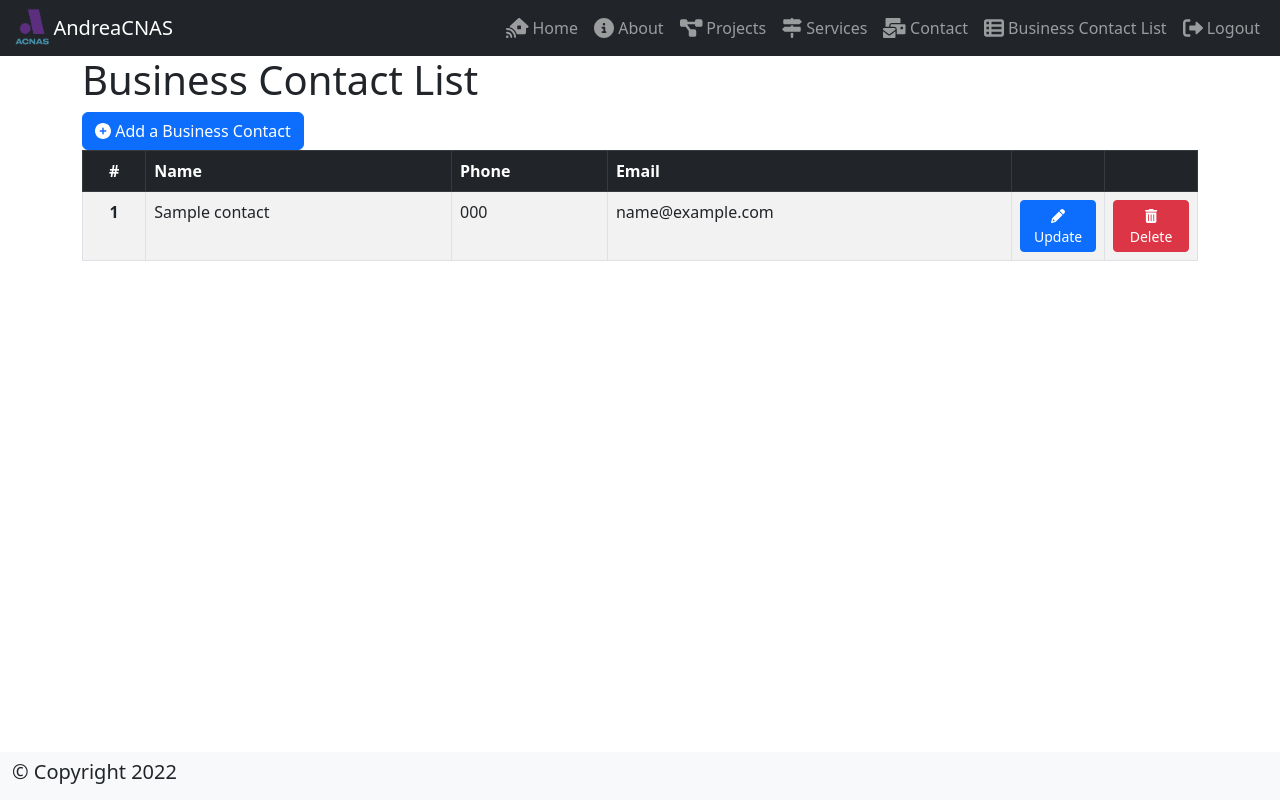
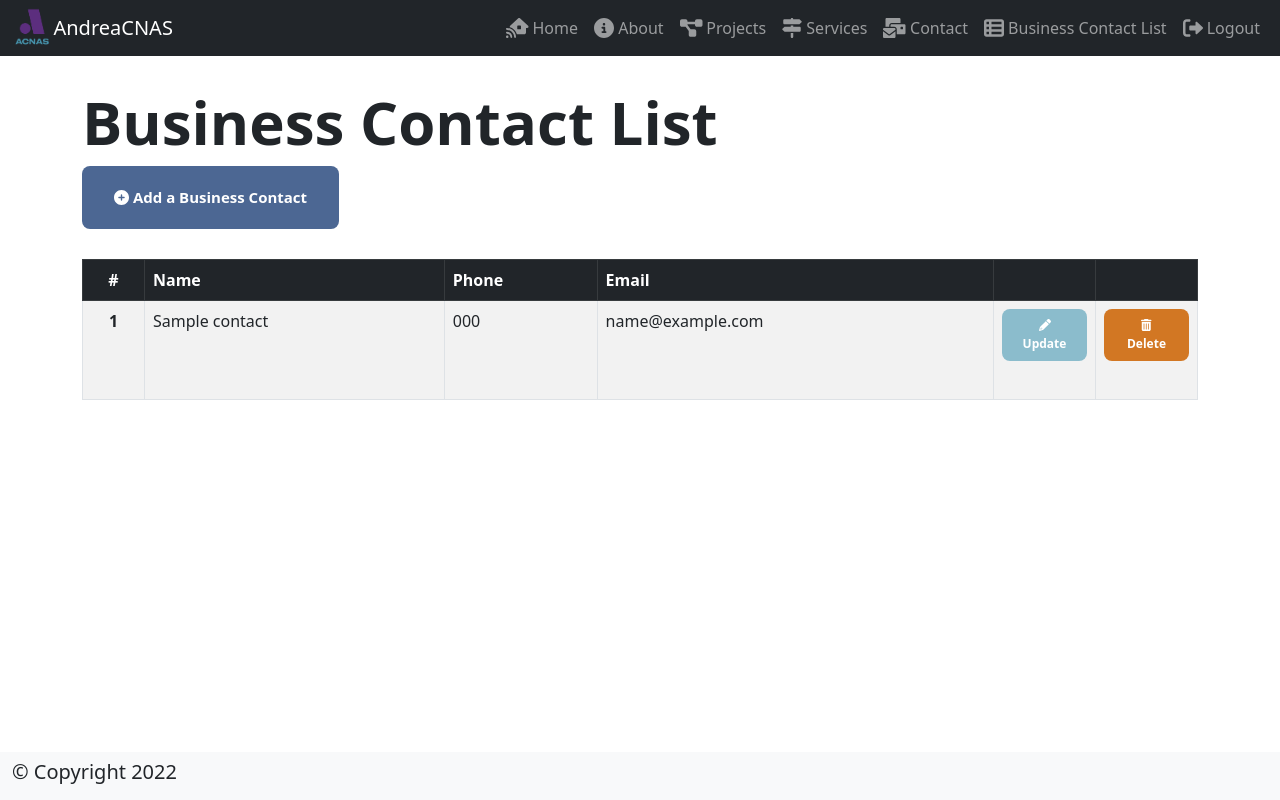
Before and after one commit to Andreacnas/COMP229-Assignment2, a Node server app: page /contacts-list in a window 1280 px wide. Run offline with Node 20, Linux system fonts and the light colour scheme; a user stored in the database is signed in; tables that the repository leaves empty hold one stand-in row (values such as "Sample post"); some libraries are stand-ins or nearby versions.

Commit message:
added css to list ejs file

```diff
--- a/app/views/content/contacts/list.ejs
+++ b/app/views/content/contacts/list.ejs
@@ -1,10 +1,13 @@
 <!-- Name: Andrea Cavalcanti Nascimento | Student Number: 301250129
 Date: Oct 21th, 2022 -->
 
+<!-- CSS -->
+<link rel="stylesheet" href="./styles/list.css" />
+
 <div class="container">
-    <h1>Business Contact List</h1>
+    <h1 class="title">Business Contact List</h1>
     <% if(displayName) { %>
-        <a href="/contacts-add" class="btn btn-primary" role="button">
+        <a href="/contacts-add" class="btn btn-primary btn-add" role="button">
             <i class="fas fa-plus-circle"></i> Add a Business Contact</a>
     <% } %>
     <div class="row">
@@ -37,13 +40,13 @@ Date: Oct 21th, 2022 -->
 
                                 <td class="text-center col-1">
                                     <a href="/contacts-update/<%= contacts[count]._id %>"
-                                        class="btn btn-primary btn-sm">
+                                        class="btn btn-primary btn-sm btn-update">
                                         <i class="fas fa-pencil-alt"></i> Update</a>
                                 </td>
 
                                 <td class="text-center col-1">
                                     <a href="/contacts-delete/<%= contacts[count]._id %>"
-                                        class="btn btn-danger btn-sm">
+                                        class="btn btn-danger btn-sm btn-delete">
                                         <i class="fas fa-trash-alt"></i> Delete</a>
                                 </td>
 
--- /dev/null
+++ b/public/styles/list.css
@@ -0,0 +1,76 @@
+/* About CSS file
+Name: Andrea Cavalcanti Nascimento
+Student Number: 301250129
+Date: Oct 21th, 2022 */
+
+body {
+    min-height: 100vh;
+}
+
+.title {
+    margin-top: 30px;
+    font-size: 60px;
+    font-weight: bold;
+}
+
+
+/* Buttons */
+/* Add contacts */
+.btn-add {
+    color: #ffffff;
+    background-color: #4C6793;
+    font-size: 15px;
+    font-weight: bold;
+    cursor: pointer;
+    border-radius: 8px;
+    border-style: none;
+    box-sizing: border-box;
+    padding: 20px 32px;
+    margin-bottom: 30px;
+}
+
+.btn-add:hover,
+.btn-add:focus {
+    background-color: #82a9e7;
+    transform: scale(1.1);
+}
+
+/* Update contacts */
+.btn-update {
+    color: #ffffff;
+    background-color: #8BBCCC;
+    font-size: 12px;
+    font-weight: bold;
+    cursor: pointer;
+    border-radius: 8px;
+    border-style: none;
+    box-sizing: border-box;
+    padding: 8px 18px;
+    margin-bottom: 30px;
+    width:85px;
+}
+
+.btn-update:hover,
+.btn-update:focus {
+    background-color: #1381a5;
+}
+
+/* Delete contacts */
+.btn-delete {
+    color: #ffffff;
+    background-color: #d27723;
+    font-size: 12px;
+    font-weight: bold;
+    cursor: pointer;
+    border-radius: 8px;
+    border-style: none;
+    box-sizing: border-box;
+    padding: 8px 18px;
+    margin-bottom: 30px;
+    width:85px;
+}
+
+.btn-delete:hover,
+.btn-delete:focus {
+    background-color: #c49055;
+}
```
